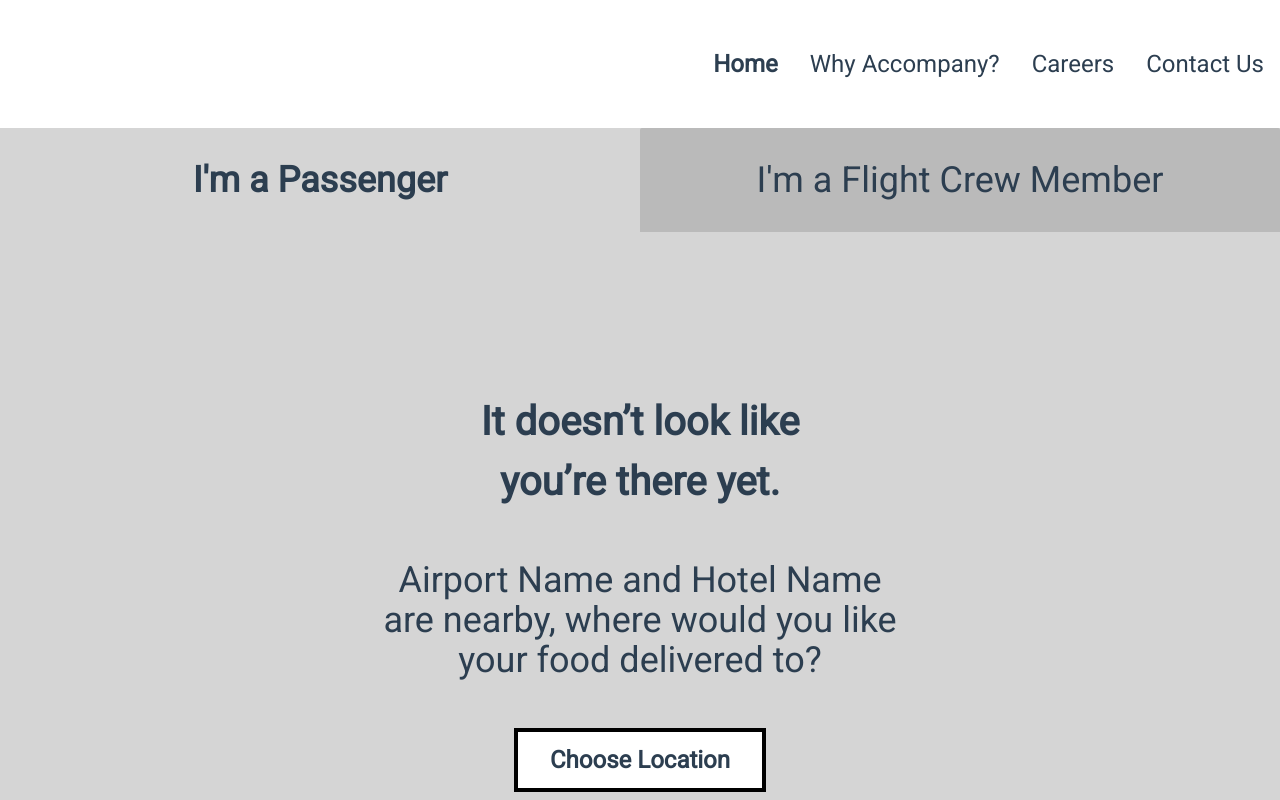
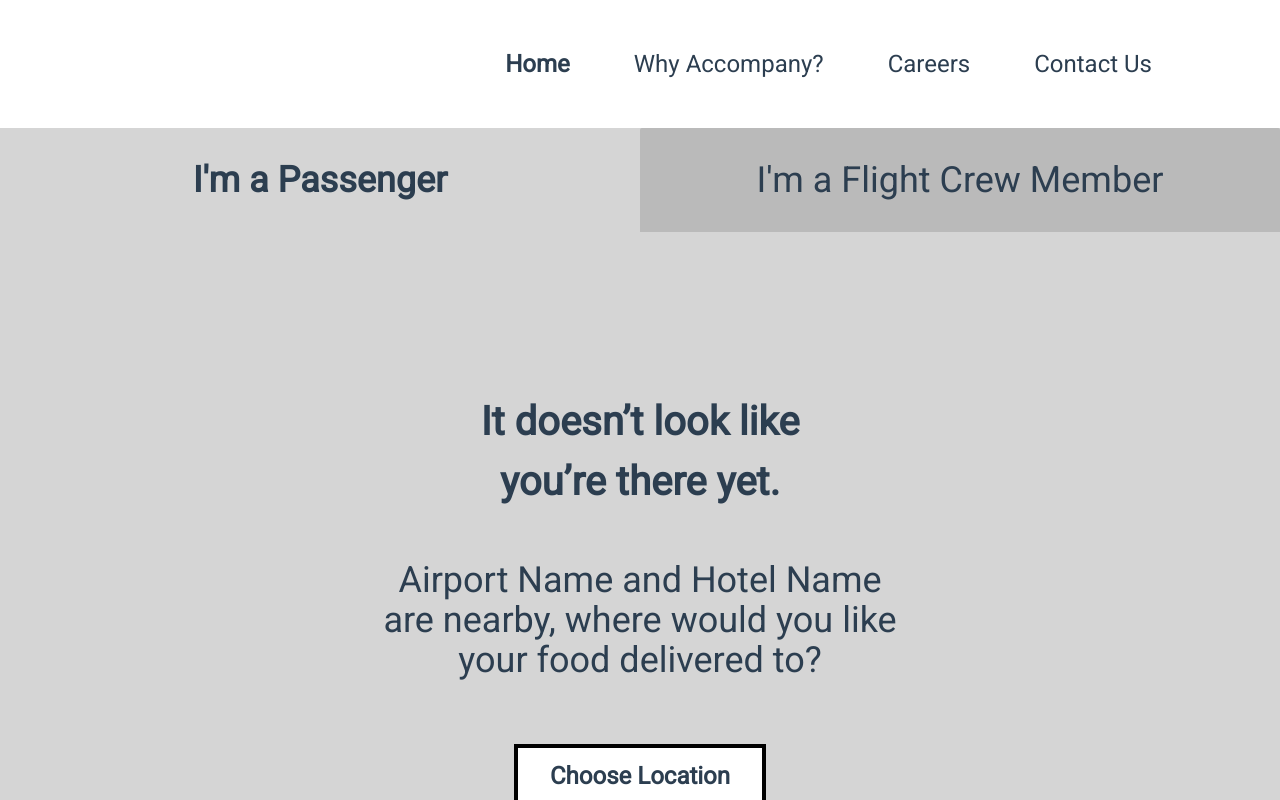
Before and after one commit to DeejayEaster/codesmith, a Vue app: page / in a window 1280 px wide. Shown: the top 800 px of the page. Built offline with nearby package versions, Linux system fonts and the light colour scheme.

Commit message:
small touches to the hero and header

```diff
--- a/src/components/HeaderNav.vue
+++ b/src/components/HeaderNav.vue
@@ -1,14 +1,16 @@
 <template>
     <header>
         <div class="wrapper flex justify-between items-center">
-            <div class="w-44 p-16"></div>
-            <div class="wrapper">
+            <div class="w-44">
+
+            </div>
+            <div class="wrapper px-24 py-12">
                 <nav>
                     <ul class="flex">
-                        <li class="mx-4 font-bold text-2xl" >Home</li>
-                        <li class="mx-4 text-2xl">Why Accompany?</li>
-                        <li class="mx-4 text-2xl">Careers</li>
-                        <li class="mx-4 text-2xl ">Contact Us</li>
+                        <li class="mx-8 font-bold text-2xl" >Home</li>
+                        <li class="mx-8 text-2xl">Why Accompany?</li>
+                        <li class="mx-8 text-2xl">Careers</li>
+                        <li class="mx-8 text-2xl ">Contact Us</li>
                     </ul>
                 </nav>
             <div class="smartSearch"></div>
--- a/src/components/Hero.vue
+++ b/src/components/Hero.vue
@@ -3,7 +3,7 @@
         <div class="w-3/6 m-auto">
             <h2 class="text-5xl p-12 font-bold">It doesn’t look like you’re there yet.</h2>
             <p class="text-4xl">Airport Name and Hotel Name are nearby, where would you like your food delivered to?</p>
-            <Button msg="Choose Location" class="bg-white mt-12" />
+            <Button msg="Choose Location" class="bg-white mt-16" />
         </div>
     </div>
 </template>
```
